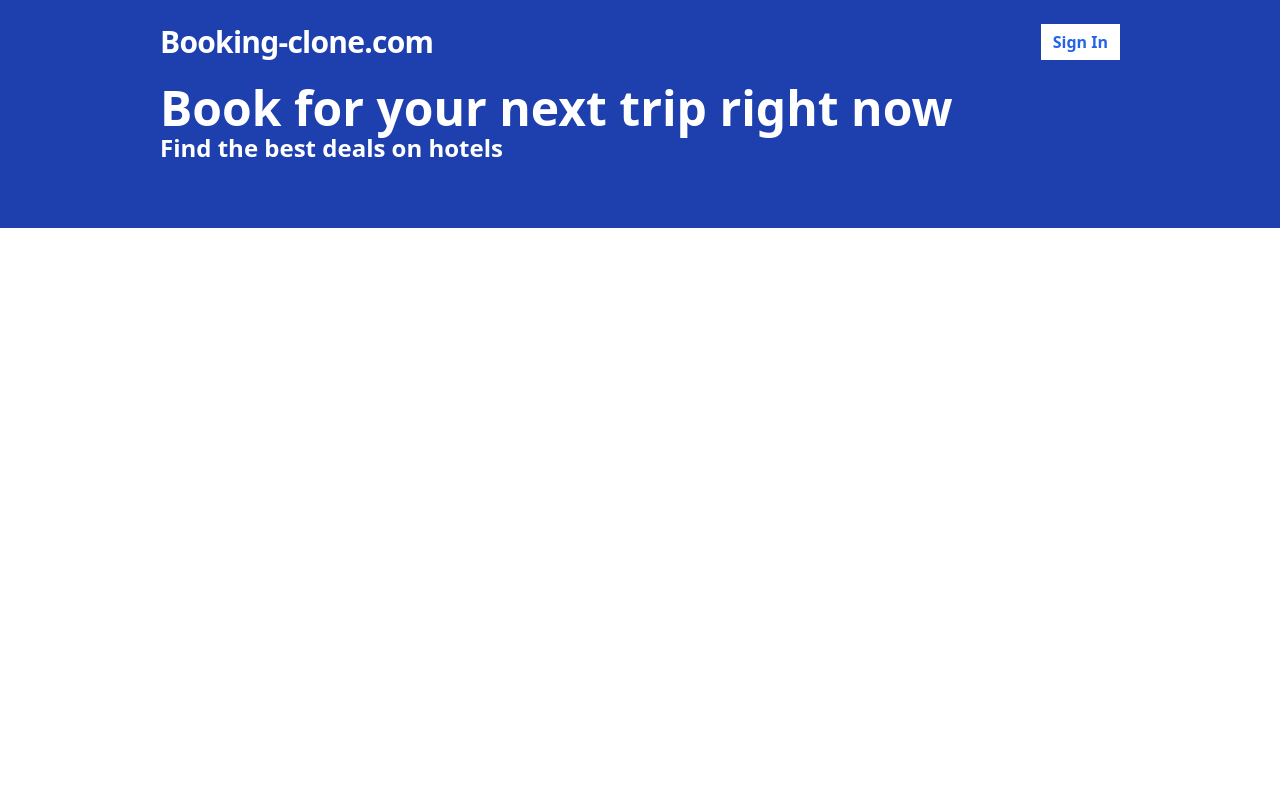
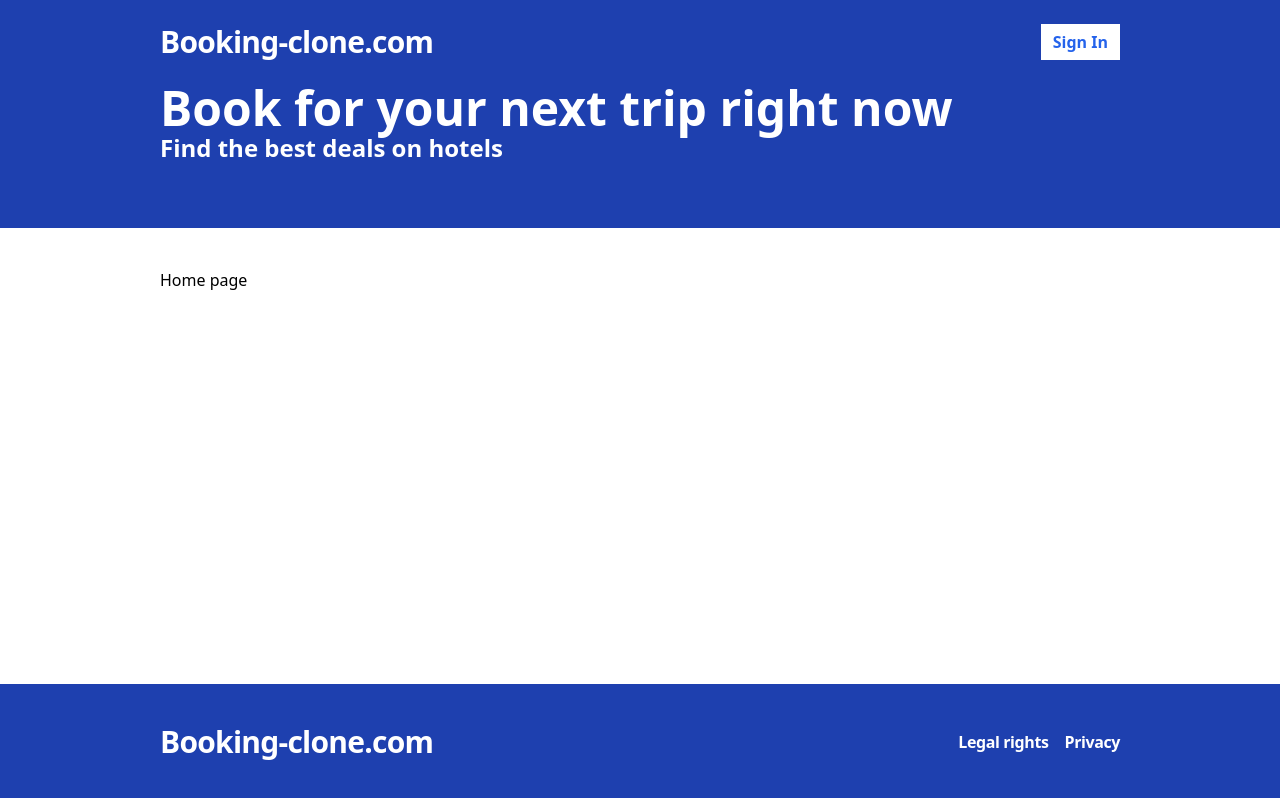
Before and after one commit to Ahmedbo9/booking.com-clone, a React (Vite) app in the folder frontend/: page / in a window 1280 px wide. Built offline with nearby package versions, Linux system fonts and the light colour scheme.

Commit message:
adding footer

```diff
--- a/frontend/src/App.tsx
+++ b/frontend/src/App.tsx
@@ -11,7 +11,15 @@ const App = () => {
       <Routes>
         <Route
           path="/"
-          element={<Layout></Layout>}
+          element={<Layout>
+            <p>Home page</p>
+          </Layout>}
+        />
+         <Route
+          path="/search"
+          element={<Layout>
+            <p>search page</p>
+          </Layout>}
         />
       </Routes>
     </Router>
--- /dev/null
+++ b/frontend/src/components/footer.tsx
@@ -0,0 +1,21 @@
+const Footer =() => {
+
+    return (
+        <div className="bg-blue-800 py-10">
+            <div className="container mx-auto flex justify-between items-center">
+                <span className="text-3xl text-white font-bold tracking-tight">
+                    Booking-clone.com
+                </span>
+                <span className="text-white font-bold tracking-tight flex gap-4">
+                    <p className="cursor-pointer">Legal rights</p>
+                    <p className="cursor-pointer">Privacy</p>
+                </span>
+
+            </div>
+        </div>
+    )
+
+
+}
+
+export default Footer;
--- a/frontend/src/components/hero.tsx
+++ b/frontend/src/components/hero.tsx
@@ -1,4 +1,4 @@
-const hero = () => {
+const Hero = () => {
     return (
         <div className="bg-blue-800 pb-16">
             <div className="container mx-auto flex flex-col gap-2">
@@ -14,4 +14,4 @@ const hero = () => {
     )
 }
 
-export default hero
+export default Hero
--- a/frontend/src/layout/layout.tsx
+++ b/frontend/src/layout/layout.tsx
@@ -1,11 +1,21 @@
+import Footer from "../components/footer";
 import Header from "../components/header";
 import Hero from "../components/hero";
 
-const Layout = () => {
+interface LayoutProps {
+    children: React.ReactNode;
+}
+
+const Layout = ({children}: LayoutProps) => {
   return (
     <div className="flex flex-col min-h-screen">
       <Header />
       <Hero />
+      <div className="container mx-auto py-10 flex-1">
+        {children}
+      </div>
+      <Footer />
+
     </div>
   );
 };
```
